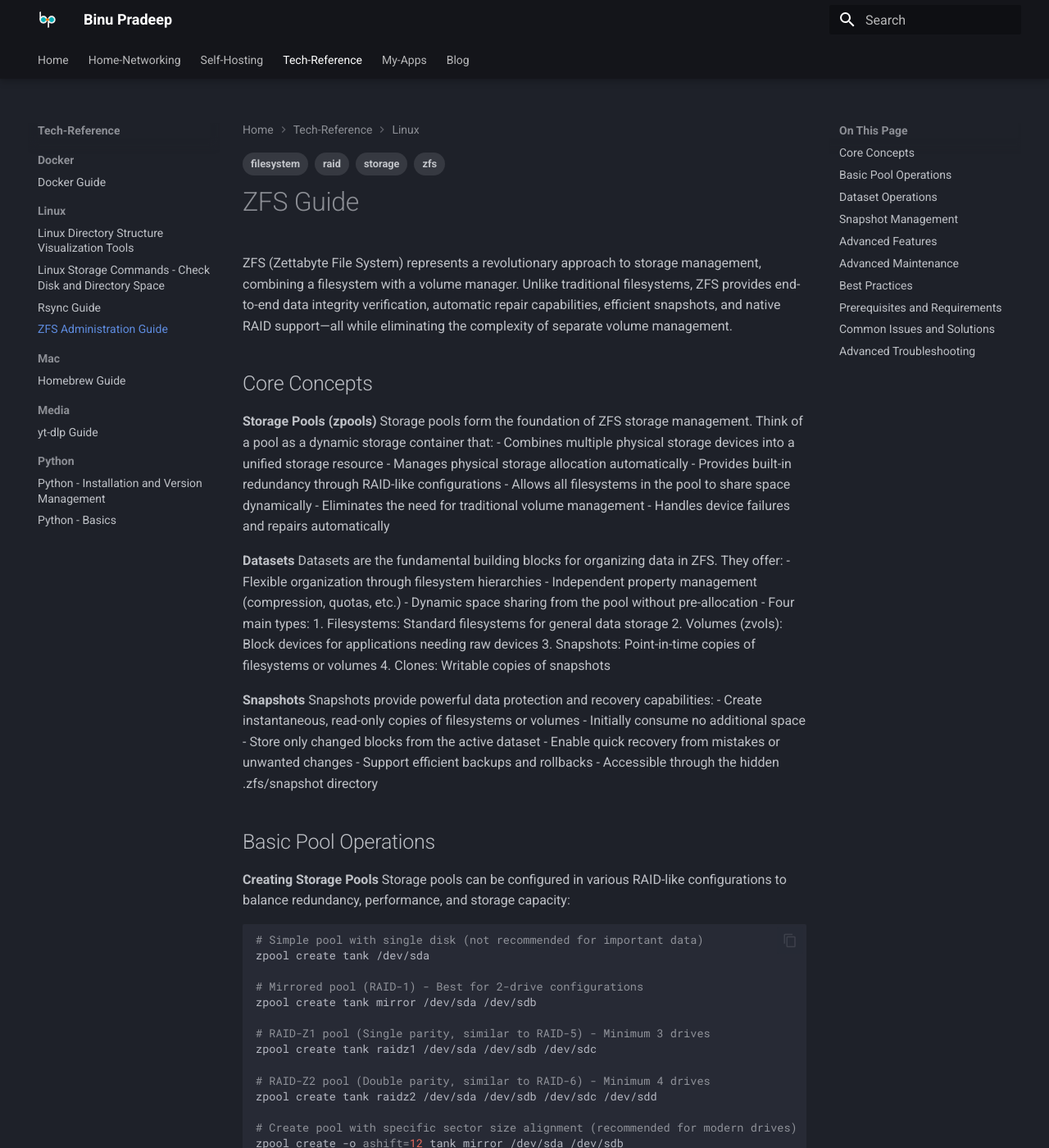
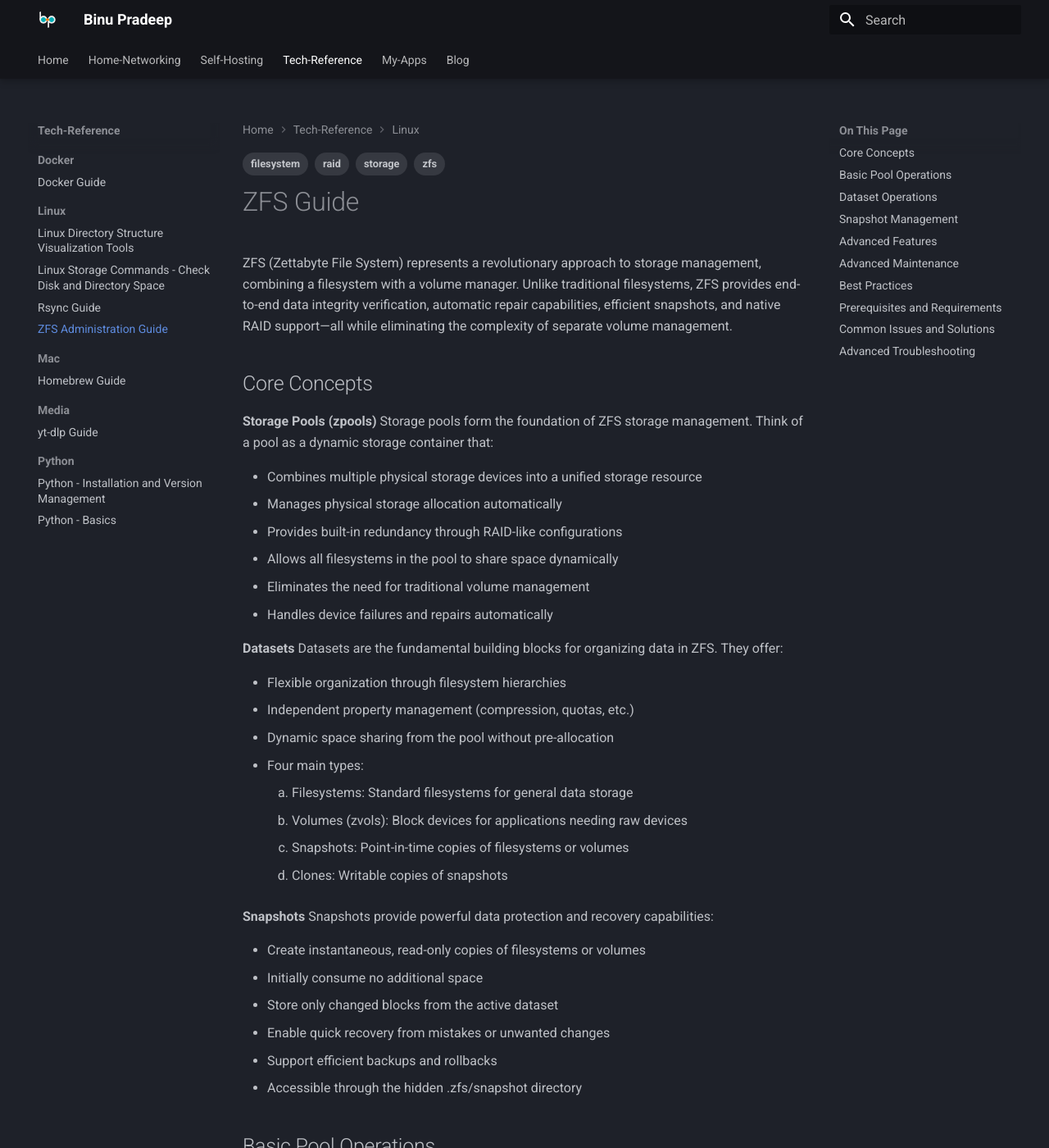
Before and after one commit to binuengoor/binupradeep-mkdocs, an MkDocs documentation site: the page built from docs/reference/Linux/zfs-guide.md, in a window 1280 px wide and 1400 px high. Shown: the whole window at 82% size. Built offline with MkDocs 1.6.1 and Material for MkDocs 9.7.7, drawn with Linux system fonts in a browser that asks for light colours; some of the changed lines change nothing that is shown.

Commit message:
formatting updates

```diff
--- a/docs/reference/Linux/zfs-guide.md
+++ b/docs/reference/Linux/zfs-guide.md
@@ -12,6 +12,7 @@ ZFS (Zettabyte File System) represents a revolutionary approach to storage manag
 
 **Storage Pools (zpools)**
 Storage pools form the foundation of ZFS storage management. Think of a pool as a dynamic storage container that:
+
 - Combines multiple physical storage devices into a unified storage resource
 - Manages physical storage allocation automatically
 - Provides built-in redundancy through RAID-like configurations
@@ -20,7 +21,9 @@ Storage pools form the foundation of ZFS storage management. Think of a pool as
 - Handles device failures and repairs automatically
 
 **Datasets**
-Datasets are the fundamental building blocks for organizing data in ZFS. They offer:
+Datasets are the fundamental building blocks for organizing data in ZFS.
+They offer:
+
 - Flexible organization through filesystem hierarchies
 - Independent property management (compression, quotas, etc.)
 - Dynamic space sharing from the pool without pre-allocation
@@ -32,6 +35,7 @@ Datasets are the fundamental building blocks for organizing data in ZFS. They of
 
 **Snapshots**
 Snapshots provide powerful data protection and recovery capabilities:
+
 - Create instantaneous, read-only copies of filesystems or volumes
 - Initially consume no additional space
 - Store only changed blocks from the active dataset
--- a/mkdocs.yml
+++ b/mkdocs.yml
@@ -90,6 +90,7 @@ markdown_extensions:
   - attr_list
   - def_list
   - md_in_html
+  - mdx_truly_sane_lists
   - tables
   - toc:
       title: On This Page
```
